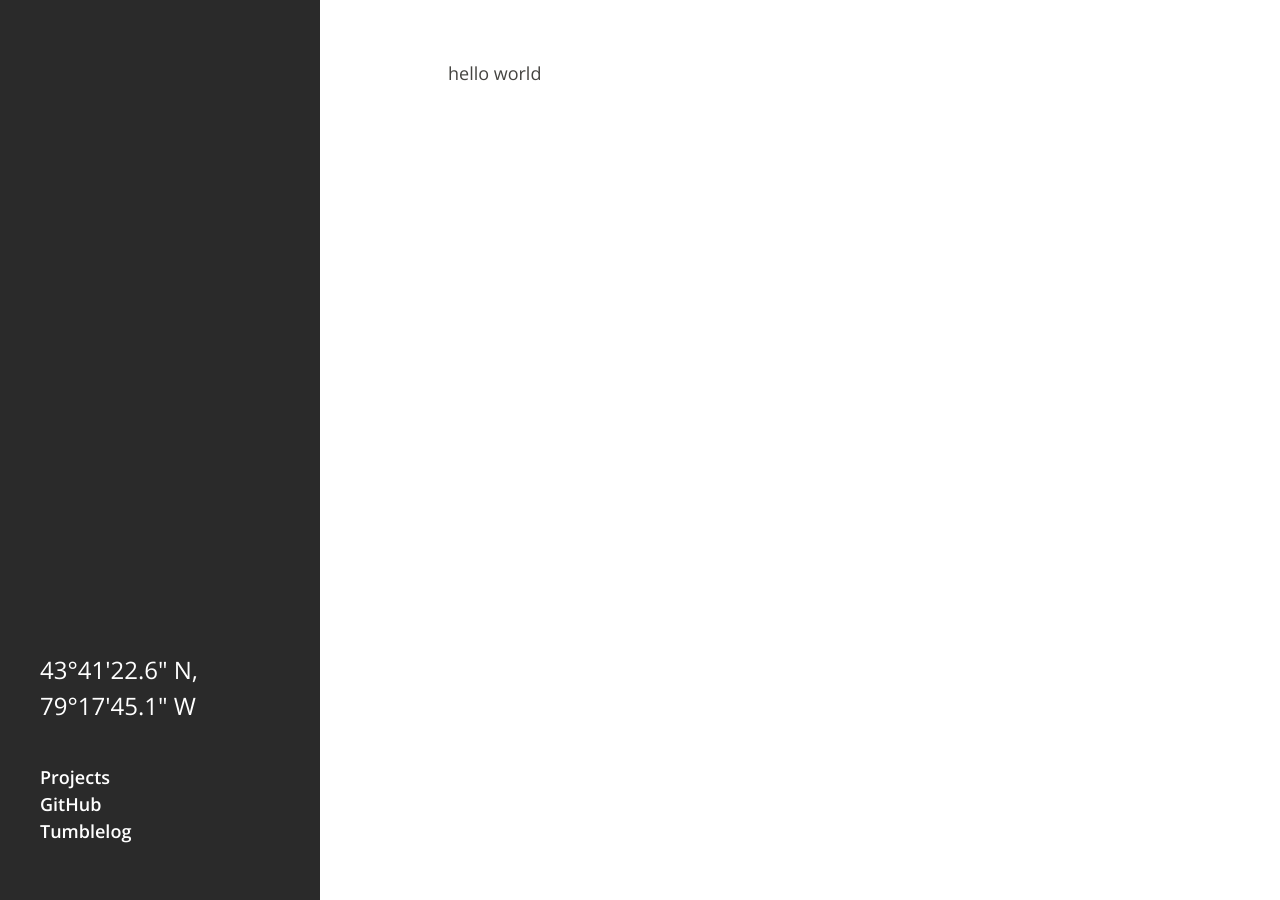
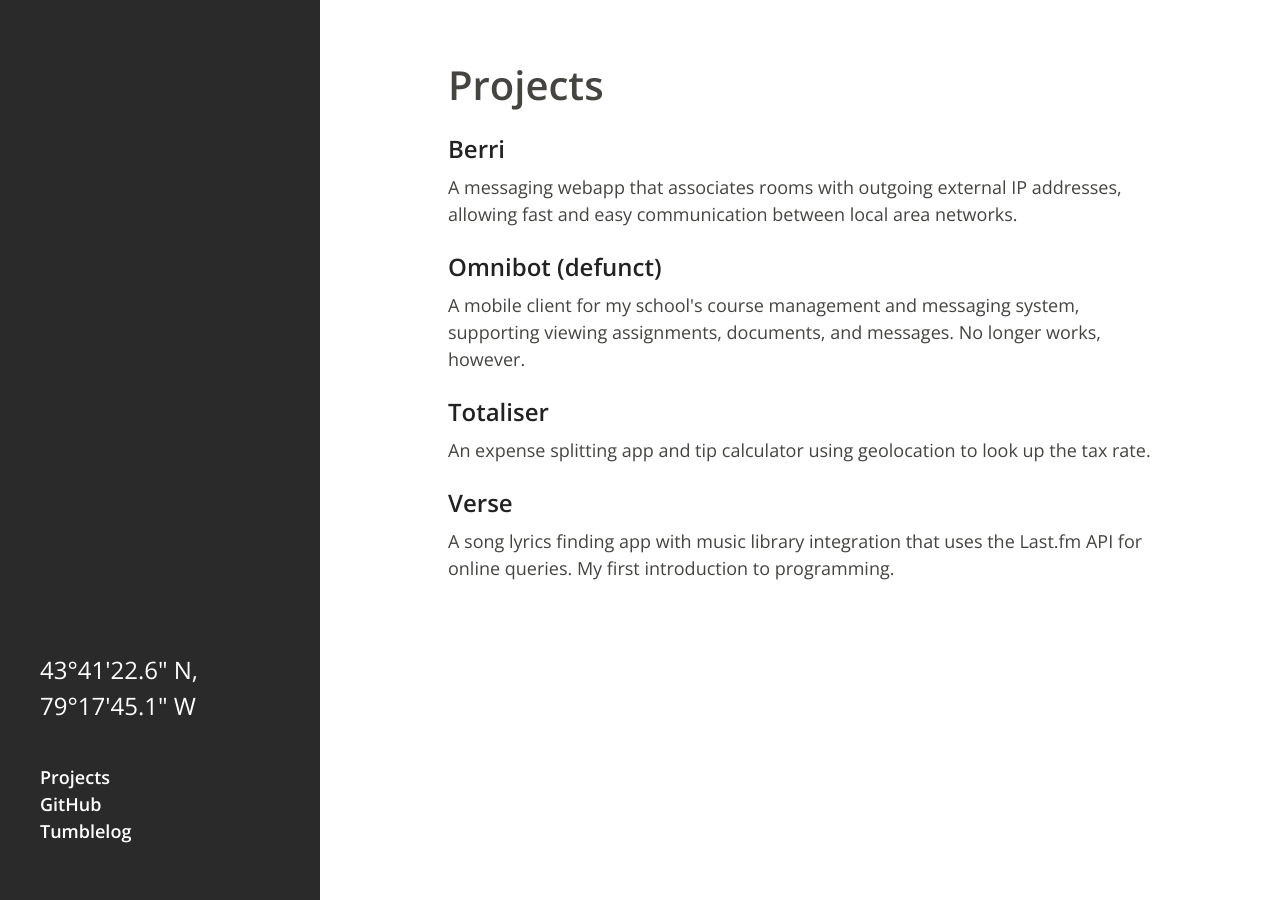
Before and after one commit to MediaPreneur/lvwrence.github.io, a Jekyll site: the page built from projects.html, in a window 1280 px wide. Built offline with Jekyll 4.4.1, drawn with Linux system fonts in a browser that asks for light colours.

Commit message:
complete projects page

```diff
--- a/projects.html
+++ b/projects.html
@@ -3,4 +3,38 @@ layout: default
 title: Projects
 permalink: /projects/
 ---
-hello world
+<div class="page">
+  <h1 class="page-title">Projects</h1>
+  <!-- Hustler -->
+  <!--
+  <h3>hustler</h3>
+  <p>
+  </p>
+  -->
+
+  <!-- Webgr -->
+  <!--
+  <h3>Webgr</h3>
+  <p>
+  </p>
+  -->
+
+
+  <!-- Berri -->
+  <h3><a href="http://berri.io">Berri</a></h3>
+  <p>A messaging webapp that associates rooms with outgoing external IP addresses, allowing fast and easy communication between local area networks.</p>
+
+  <!-- Omnibot -->
+  <h3><a href="https://itunes.apple.com/ca/app/omnibot/id603361154?mt=8">Omnibot (defunct)</a></h3>
+  <p>A mobile client for my school's course management and messaging system, supporting viewing assignments, documents, and messages. No longer works, however.</p>
+
+  <!-- Totaliser -->
+  <h3><a href="https://itunes.apple.com/ca/app/totaliser/id551890651?mt=8">Totaliser</a></h3>
+  <p>An expense splitting app and tip calculator using geolocation to look up the tax rate.</p>
+
+  <!-- Verse -->
+  <h3><a href="https://itunes.apple.com/ca/app/verse/id498812979?mt=8">Verse</a></h3>
+  <p>A song lyrics finding app with music library integration that uses the Last.fm API for online queries. My first introduction to programming.</p>
+
+
+</div>
```
